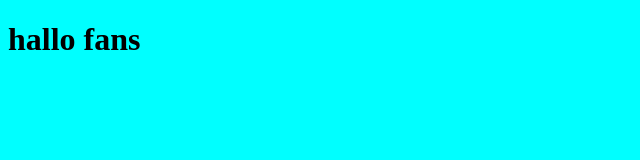
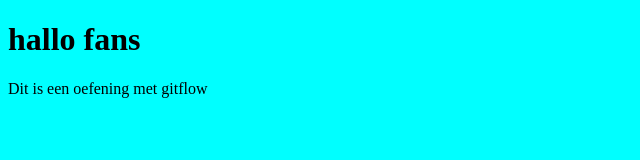
Before and after one commit to djsjollema/workflow, a plain HTML site: page index.html in a window 1280 px wide. Shown: the whole page, without its empty margins (0-640 px from the left). Drawn offline with Linux system fonts and the light colour scheme.

Commit message:
main added

```diff
--- a/index.html
+++ b/index.html
@@ -7,7 +7,11 @@
     <link rel="stylesheet" href="style.css">
 </head>
 <body>
-    <h1>hallo fans</h1>
+    <main>
+        <h1>hallo fans</h1>
+        <p>Dit is een oefening met gitflow</p>
+    </main>
+
 
     <script src="myScript.js"></script>
 </body>
```
